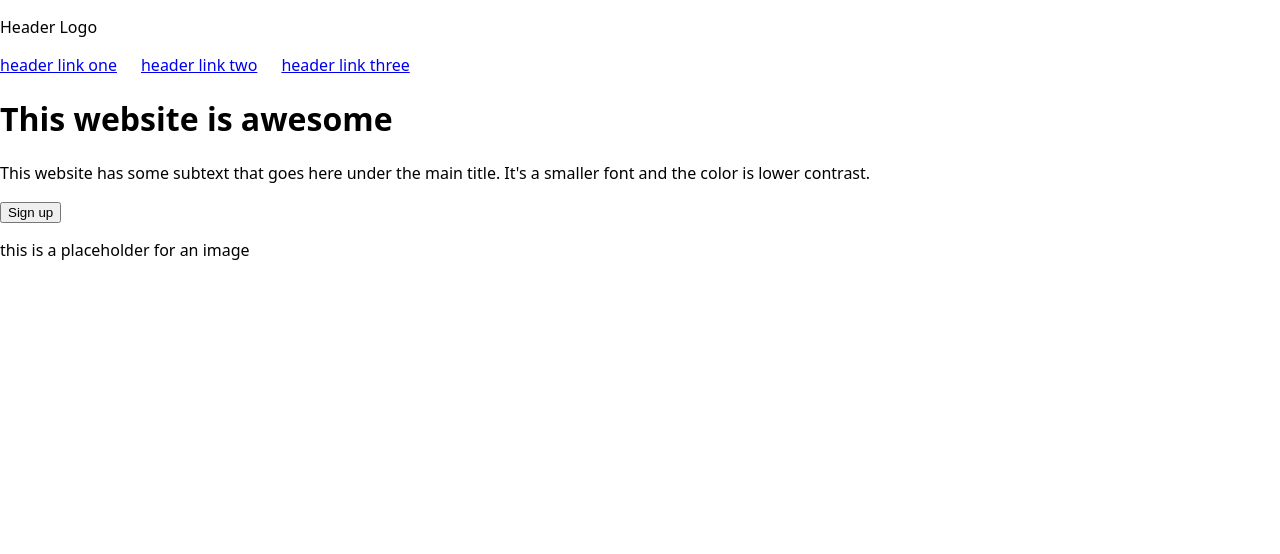
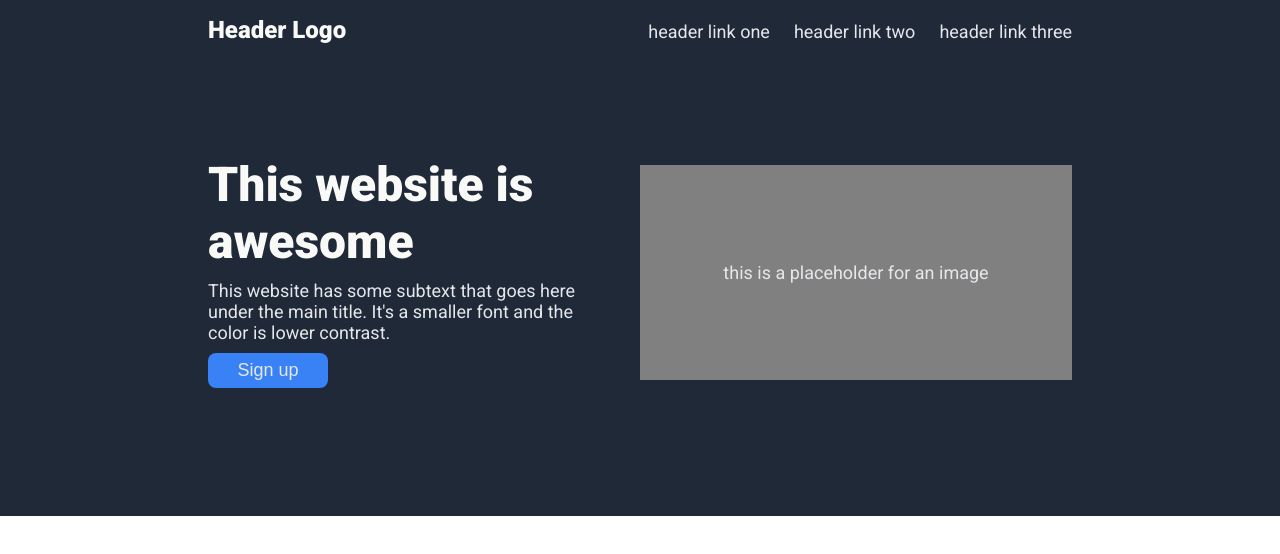
Before and after one commit to SisyphusTheSecond/landing-page, a plain HTML site: page index.html in a window 1280 px wide. Drawn offline with Linux system fonts and the light colour scheme.

Commit message:
style the navigation bar using multiple flexbox features as well as the hero section including the header, text, button and the image placeholder

```diff
--- a/styles.css
+++ b/styles.css
@@ -1,37 +1,88 @@
-body {
-    font-family: system-ui, -apple-system, BlinkMacSystemFont, 'Segoe UI', Roboto, Oxygen, Ubuntu, Cantarell, 'Open Sans', 'Helvetica Neue', sans-serif;
-    height: 100vh;
+/* Misc Styling */
+@import url('https://fonts.googleapis.com/css2?family=Roboto:wght@300;400;500;700;900&display=swap');
+* {
     margin: 0;
     padding: 0;
 }
 
-.container {
+body {
+    font-family: 'Roboto', sans-serif;
+}
+
+/* header */
+.header {
+    background-color: #1f2937;
+    padding: 16px 208px;
+}
+
+/* navigation bar */
+.nav-bar {
+    display: flex;
+    justify-content: space-between;
+    align-items: baseline;
+}
+
+.nav-bar ul {
+    list-style: none;
+    display: flex;
+    gap: 24px;
+}
+
+.logo {
+    font-size: 24px;
+    font-weight: 900;
+    color: #f9faf8;
+}
+
+a, .text, .paragraph {
+    font-size: 18px;
+    color: #e5e7eb;
+    text-decoration: none;
+}
+
+/* hero section */
+.welcome {
+    display: flex;
+    justify-content: center;
+    align-items: center;
+    gap: 32px;
+    padding: 112px 0;
+}
+
+.welcome .description {
     display: flex;
     flex-direction: column;
-    border: solid 2px red;
+    gap: 10px;
 }
 
-.header-section {
-    background-color: #1F2937;
-    display: flex;
-    border: solid 2px green;
-    justify-content: space-around;
-    padding: 16px;
+.welcome .placeholder {
+    flex-shrink: 0;
+    width: 50%;
 }
 
-.header-logo {
-    color: #F9FAF8;
-    font-size: 24px;
+.welcome .title {
+    color: #f9faf8;
     font-weight: 900;
-    /* border: 2px solid red; */
+    font-size: 48px;
 }
 
-ul {
-    /* border: red solid 2px; */
+button {
+    padding: 7px 16px;
+    width: 120px;
+    background: #3882f6;
+    border-radius: 8px;
+}
+
+.welcome button {
+    font-size: 18px;
+    border: none;
+    color: #e5e7eb;
+}
+
+.image {
+    background: gray;
     display: flex;
-    list-style: none;
-    margin: 0;
-    padding: 0;
-    gap: 24px;
-    color: #F9FAF8;
+    justify-content: center;
+    align-items: center;
+    height: 215px;
 }
```
